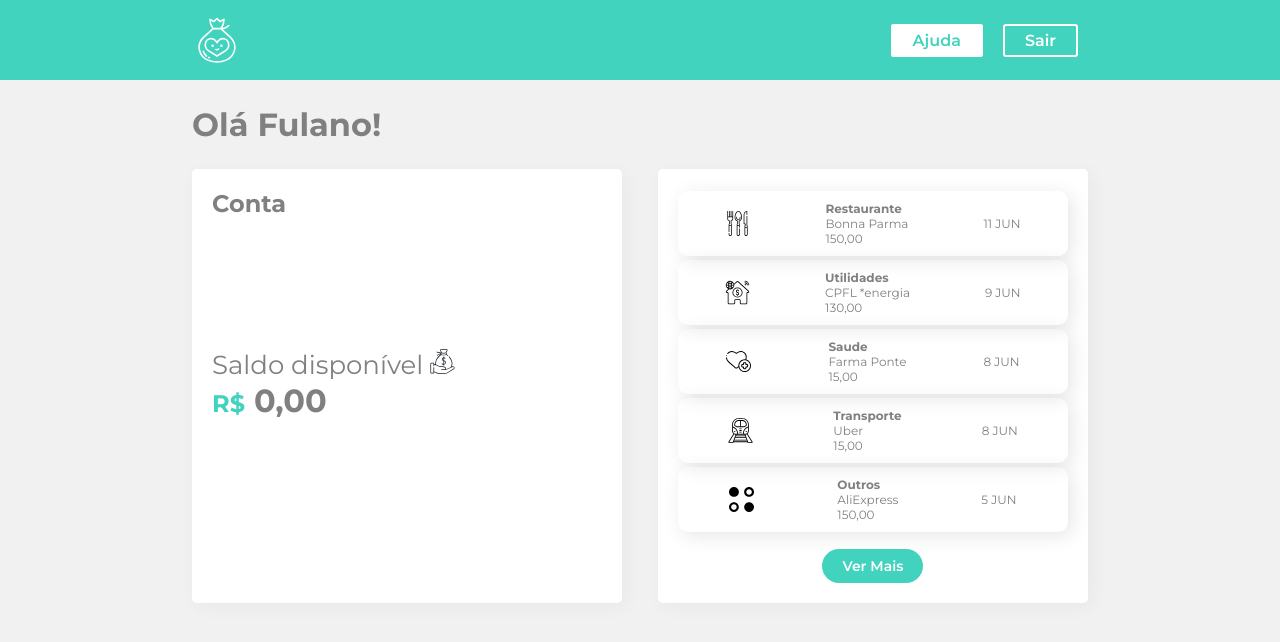
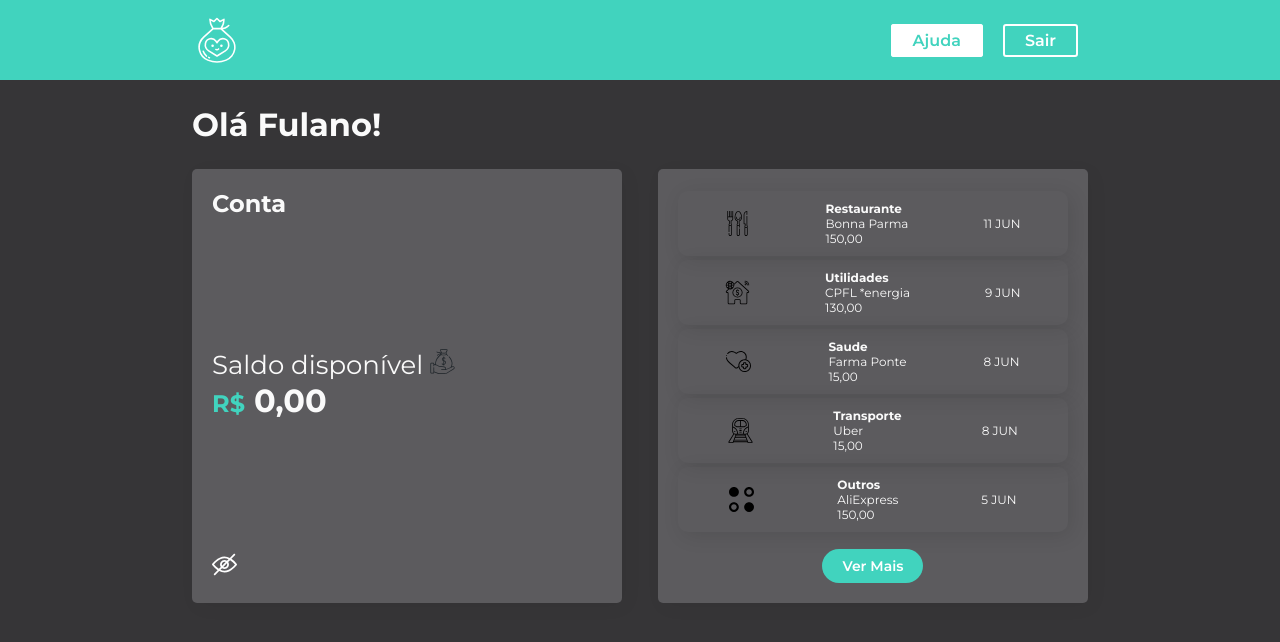
Before and after one commit to JGA7077/alura_react-styled-components, a React (Create React App) app: page / in a window 1280 px wide. Shown: the top 642 px of the page. Built offline with nearby package versions, Linux system fonts and the light colour scheme.

Commit message:
05 - 03.Temas segunda parte

```diff
--- a/src/App.js
+++ b/src/App.js
@@ -1,4 +1,6 @@
 import React from "react";
+import { ThemeProvider } from "styled-components";
+import { temaClaro, temaEscuro } from "./Components/UI/temas";
 
 import Cabecalho from "./Components/Cabecalho";
 import Container from "./Components/Container";
@@ -6,11 +8,11 @@
 
 function App() {
   return (
-    <>
+    <ThemeProvider theme={temaEscuro}>
       <GlobalStyle />
       <Cabecalho />
       <Container />
-    </>
+    </ThemeProvider>
   );
 }
 
--- a/src/Components/Container/index.jsx
+++ b/src/Components/Container/index.jsx
@@ -7,7 +7,7 @@
 
 
 const Container = styled.div`
-  background-color: #f1f1f1;
+  background-color: ${({theme}) => theme.body};
   min-height: 90vh;
   padding: 0px 15vw;
 `;
@@ -16,6 +16,7 @@
   display: flex;
   flex-direction: row;
   justify-content: space-between;
+  color: ${({theme}) => theme.text};
 
   @media (max-width: 800px) {
     flex-direction: column;
--- a/src/Components/GlobalStyle.js
+++ b/src/Components/GlobalStyle.js
@@ -7,6 +7,5 @@
   margin: 0;
   padding: 0;
   text-decoration: none;
-  color: grey;
 }
 `
--- a/src/Components/Titulo/index.jsx
+++ b/src/Components/Titulo/index.jsx
@@ -1,7 +1,7 @@
 import styled from "styled-components";
 
 const Titulo = styled.h1`
-  color: grey;
+  color: ${({theme}) => theme.text};
   padding: 25px 0;
 `;
 
--- a/src/Components/UI/index.js
+++ b/src/Components/UI/index.js
@@ -9,7 +9,7 @@
   display: flex;
   flex-direction: column;
   justify-content: space-between;
-  background-color: white;
+  background-color:  ${({theme}) => theme.inside};
   border-radius: 5px;
   box-shadow: 4px 4px 20px 0px rgba(0, 0, 0, 0.04);
   padding: 20px;
--- /dev/null
+++ b/src/Components/UI/temas.js
@@ -0,0 +1,13 @@
+import { fundoClaro, conteudoClaro, textoFundoClaro, fundoEscuro, conteudoEscuro, textoFundoEscuro } from './variaveis'
+
+export const temaClaro = {
+  body: fundoClaro,
+  inside: conteudoClaro,
+  text: textoFundoClaro,
+}
+
+export const temaEscuro = {
+  body: fundoEscuro,
+  inside: conteudoEscuro,
+  text: textoFundoEscuro,
+}
--- a/src/Components/UI/variaveis.js
+++ b/src/Components/UI/variaveis.js
@@ -1,3 +1,9 @@
 export const corPrimaria = "#41d3be"
+
 export const fundoClaro = "#f1f1f1"
+export const conteudoClaro = "white"
 export const textoFundoClaro = "grey"
+
+export const fundoEscuro = "#363537"
+export const conteudoEscuro = "#5c5b5e"
+export const textoFundoEscuro = "#FAFAFA"
```
